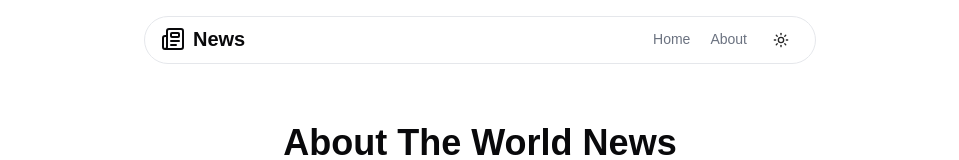
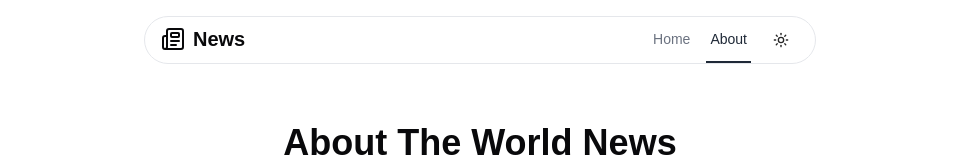
Before and after one commit to daniels600/news-blog, a Next.js app: page /about in a window 1280 px wide. Shown: the top 160 px of the page, without its empty margins (160-1119 px from the left). Built offline with nearby package versions, Linux system fonts and the light colour scheme.

Commit message:
added active indicator based on the path

```diff
--- a/app/layout.tsx
+++ b/app/layout.tsx
@@ -42,7 +42,6 @@ export default function RootLayout({
           <TooltipProvider delayDuration={0}>
             <NavBar />
             {children}
-
             <PrelineScript />
             <NextTopLoader />
           </TooltipProvider>
--- a/components/navbar.tsx
+++ b/components/navbar.tsx
@@ -1,13 +1,22 @@
-
+'use client';
 import { Newspaper } from "lucide-react";
 import Link from 'next/link';
+import { usePathname } from 'next/navigation';
 import { ModeToggle } from './toggle-theme';
 
 const NavBar = () => {
+  const pathname = usePathname();
 
+  const getLinkClasses = (path: string) => {
+    const isActive = pathname === path;
+    return `py-0.5 md:py-3 px-4 md:px-1 border-s-2 md:border-s-0 md:border-b-2 ${
+      isActive
+        ? 'border-gray-800 text-gray-800 dark:border-neutral-200 dark:text-neutral-200'
+        : 'border-transparent text-gray-500 hover:text-gray-800 dark:text-neutral-400 dark:hover:text-neutral-200'
+    } focus:outline-none`;
+  };
 
   return (
-
     <>
       <header className="sticky top-0 inset-x-0 flex flex-wrap md:justify-start md:flex-nowrap z-50 w-full text-sm">
         <nav className="mt-4 relative max-w-2xl w-full bg-white border border-gray-200 rounded-[2rem] mx-2 py-2.5 md:flex md:items-center md:justify-between md:py-0 md:px-4 md:mx-auto dark:bg-neutral-900 dark:border-neutral-700">
@@ -72,13 +81,13 @@ const NavBar = () => {
           >
             <div className="flex flex-col md:flex-row md:items-center md:justify-end gap-2 md:gap-3 mt-3 md:mt-0 py-2 md:py-0 md:ps-7">
               <Link
-                className="py-0.5 md:py-3 px-4 md:px-1 border-s-2 md:border-s-0 md:border-b-2 border-transparent text-gray-500 hover:text-gray-800 focus:outline-none dark:text-neutral-400 dark:hover:text-neutral-200"
+                className={getLinkClasses('/')}
                 href="/"
               >
                 Home
               </Link>
               <Link
-                className="py-0.5 md:py-3 px-4 md:px-1 border-s-2 md:border-s-0 md:border-b-2 border-transparent text-gray-500 hover:text-gray-800 focus:outline-none dark:text-neutral-400 dark:hover:text-neutral-200"
+                className={getLinkClasses('/about')}
                 href="/about"
               >
                 About
@@ -89,8 +98,7 @@ const NavBar = () => {
         </nav>
       </header>
     </>
+  );
+};
 
-  )
-}
-
-export default NavBar
+export default NavBar;
```
